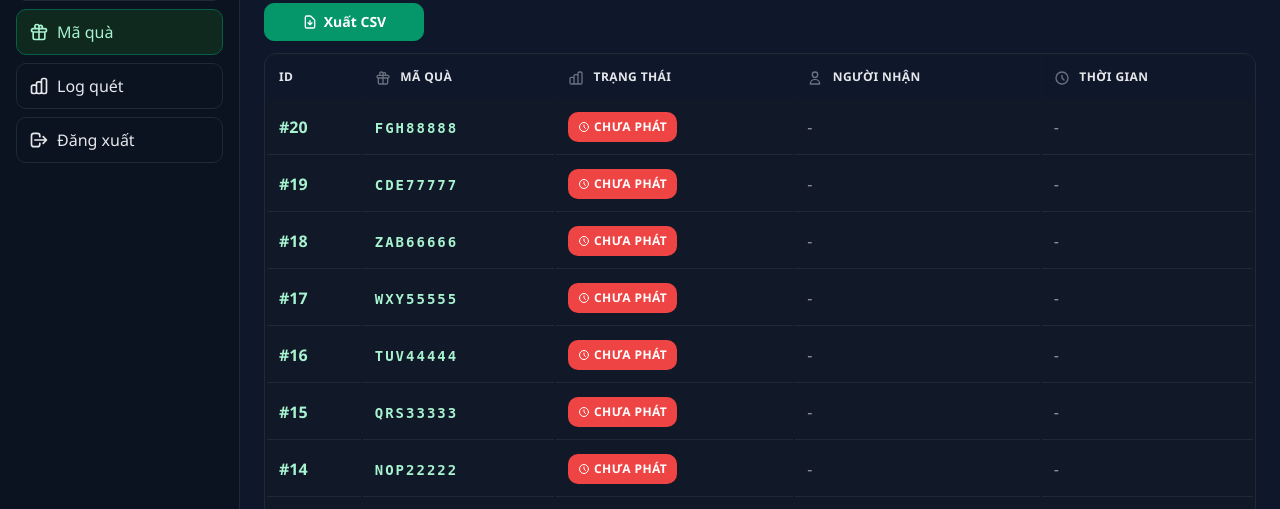
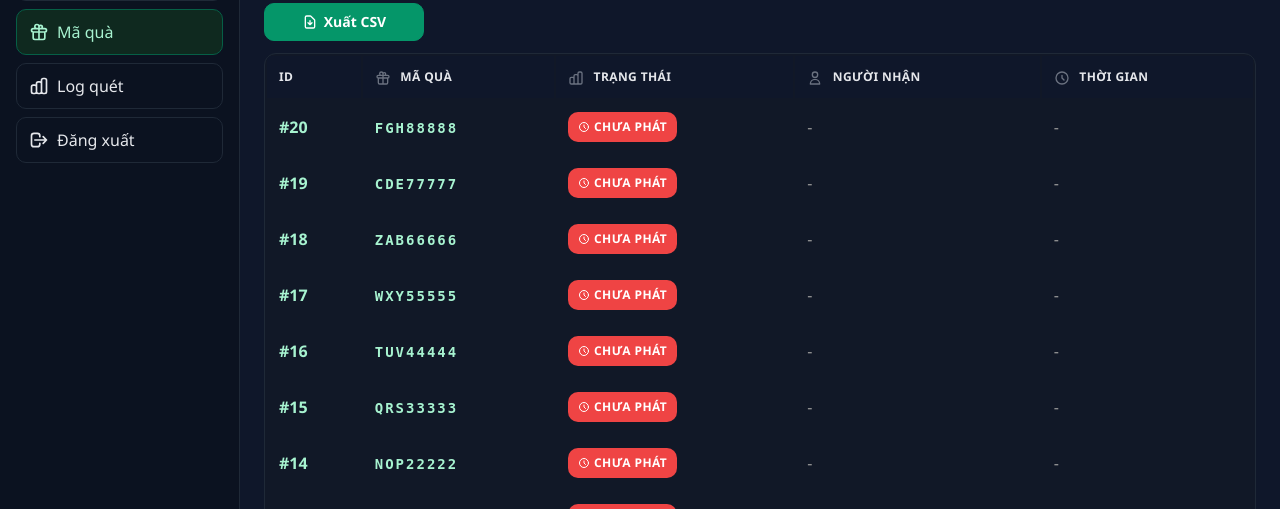
Before and after one commit to magnificodev/halovpbank2025, a PHP site: page /admin/gifts.php in a window 1280 px wide. Shown: the part 189-698 px from the top of the page. Run offline with PHP 8.4, Linux system fonts and the light colour scheme; the visitor is signed in with stand-in values (Sample User, id 1); data comes from the database, SQL or seed files in the repository.

Commit message:
Remove border-bottom for td elements in dark mode

```diff
--- a/admin/gifts.php
+++ b/admin/gifts.php
@@ -133,7 +133,6 @@ $totalPages = ceil($totalCount / $perPage);
         body.dark .btn-secondary:hover{background:#374151}
         body.dark table{background:#111827;border:1px solid #1f2937;border-color:#1f2937}
         body.dark th{background:#0f172a;color:#e5e7eb}
-        body.dark td{border-bottom:1px solid #1f2937}
         body.dark .user-id,body.dark .gift-code{color:#a7f3d0}
         body.dark .date{color:#94a3b8}
         body.dark .stat-card{background:#111827;border-color:#1f2937}
--- a/admin/logs.php
+++ b/admin/logs.php
@@ -132,7 +132,6 @@ $totalPages = ceil($totalCount / $perPage);
         body.dark .btn-secondary:hover{background:#374151}
         body.dark table{background:#111827;border:1px solid #1f2937;border-color:#1f2937}
         body.dark th{background:#0f172a;color:#e5e7eb}
-        body.dark td{border-bottom:1px solid #1f2937}
         body.dark .log-id{color:#a7f3d0}
         body.dark .user-name{color:#e5e7eb}
         body.dark .user-id{color:#a7f3d0}
--- a/admin/users.php
+++ b/admin/users.php
@@ -169,7 +169,6 @@ $totalPages = ceil($totalCount / $perPage);
         body.dark .btn-secondary:hover{background:#374151}
         body.dark table{background:#111827;border:1px solid #1f2937;border-color:#1f2937}
         body.dark th{background:#0f172a;color:#e5e7eb}
-        body.dark td{border-bottom:1px solid #1f2937}
          body.dark .user-id{color:#a7f3d0}
          body.dark .user-name{color:#e5e7eb}
          body.dark .user-phone{color:#94a3b8;background:#1f2937}
```
